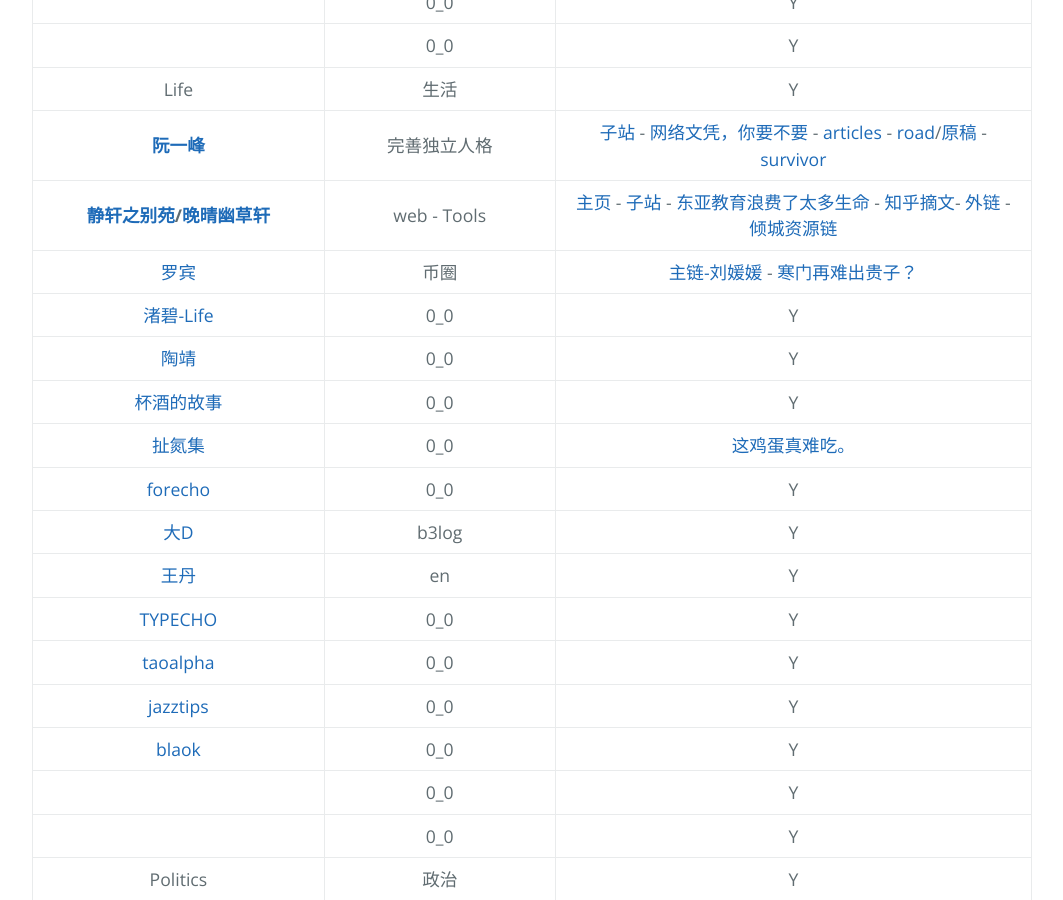
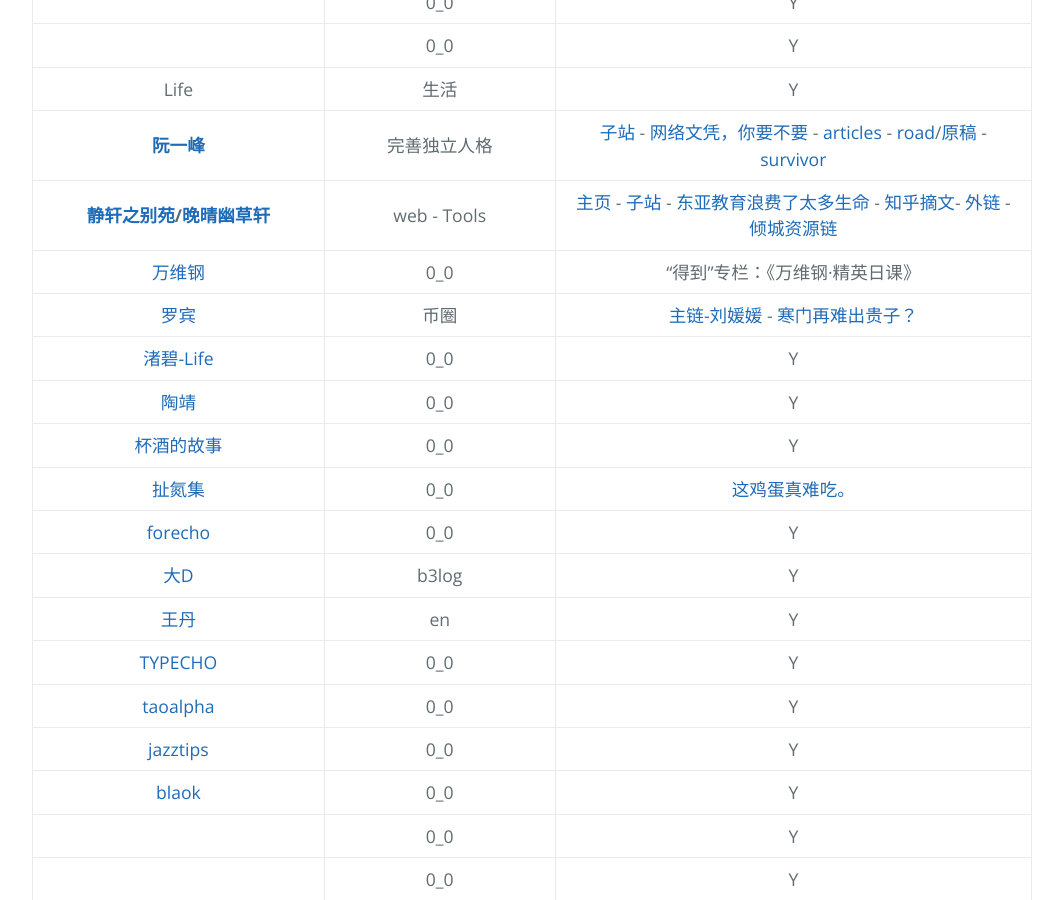
Before and after one commit to AmbroseRen/test, a Jekyll site: the page built from Library/Blog.md, in a window 1280 px wide and 900 px high, scrolled down 1136 px. Shown: the whole window, without its empty margins (192-1255 px from the left). Built offline with Jekyll 4.4.1, drawn with Linux system fonts in a browser that asks for light colours; our own code applies the rules of GitHub Pages for plain Markdown files; the repository's description, which GitHub fills in, is left out.

Commit message:
Update Blog.md

```diff
--- a/Library/Blog.md
+++ b/Library/Blog.md
@@ -32,6 +32,7 @@
 | Life | 生活 | Y |
 | __[阮一峰](http://www.ruanyifeng.com/home.html)__ | 完善独立人格 | [子站](http://www.ruanyifeng.com/calvino/) - [网络文凭，你要不要](http://www.ruanyifeng.com/blog/2016/10/online_education.html) - [articles](https://github.com/ruanyf/articles) - [road](https://road.ruanyifeng.com/)/[原稿](https://github.com/ruanyf/road) - [survivor](https://survivor.ruanyifeng.com/) |
 | __[静轩之别苑](https://quickapp.lovejade.cn/links/?utm_source=ld246.com)/[晚晴幽草轩](https://www.jeffjade.com/2016/03/30/104-front-end-tutorial/)__ | web - Tools | [主页](https://aboutme.lovejade.cn/) - [子站](https://blog.lovejade.cn/) - [东亚教育浪费了太多生命](https://blog.lovejade.cn/2016/10/12/the-East_Asia_Education-wasted-too-much-life.html) - [知乎摘文](https://www.zhihu.com/people/yang-qiong-pu)- [外链](https://www.jeffjade.com/Links/?utm_source=ld246.com#%E7%8E%87%E6%80%A7%E6%8E%A8%E8%8D%90%EF%BC%9A) - [倾城资源链](https://nicelinks.site/explore/resource) |
+| [万维钢](https://www.geekonomics10000.com/) | 0_0 | “得到”专栏：《万维钢·精英日课》 |
 | [罗宾](https://dbarobin.com/tags/#RSS) | 币圈 | [主链-刘媛媛](https://k.sina.cn/article_7069198356_1a55b681400100jii3.html) - [寒门再难出贵子？](https://dbarobin.com/2013/08/24/rural-family-and-great-man/) |
 | [渚碧-Life](https://jubeny.com/) | 0_0 | Y |
 | [陶靖](https://jingine.com/) | 0_0 | Y |
```
